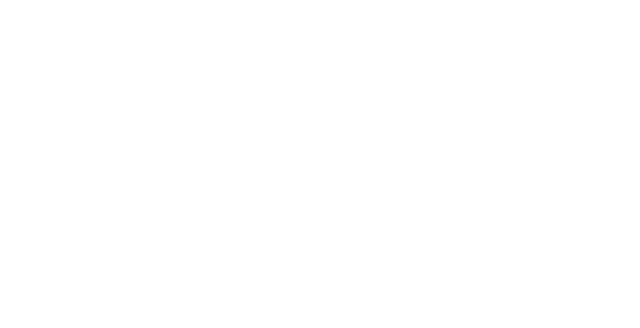
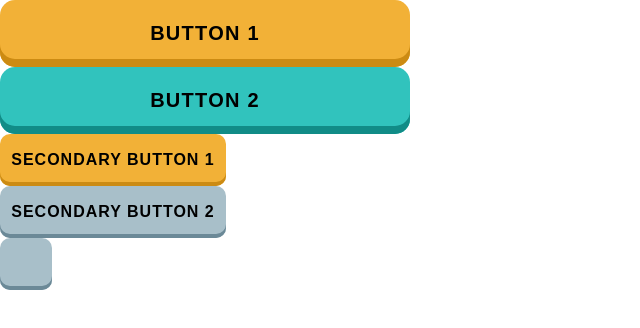
Before and after one commit to daatoo/Tic-Tac-Toe, a website: page src/index.html in a window 1280 px wide. Shown: the whole page, without its empty margins (0-640 px from the left). Drawn offline with Linux system fonts and the light colour scheme.

Commit message:
Add All Buttons

```diff
--- a/src/index.html
+++ b/src/index.html
@@ -8,6 +8,10 @@
     <title>Document</title>
 </head>
 <body>
-
+    <div class="Btn-1"><p>BUTTON 1</p></div>
+    <div class="Btn-2"><p>BUTTON 2</p></div>
+    <div class="SecBtn-1"><p>SECONDARY BUTTON 1</p></div>
+    <div class="SecBtn-2"><p>SECONDARY BUTTON 2</p></div>
+    <div class="RefreshBtn"></div>
 </body>
 </html>
--- a/src/input.css
+++ b/src/input.css
@@ -5,7 +5,7 @@
 
 @layer components {
 
-    .button-1 {
+    .Btn-1 {
         /* Light Yellow */
 
         background: #F2B137;
@@ -18,14 +18,21 @@
         align-items: center;
         border-radius: 15px;
         cursor: pointer;
+        font-family: 'Outfit', sans-serif;
+        font-style: normal;
+        font-weight: 700;
+        font-size: 20px;
+        line-height: 25px;
+        text-align: center;
+        letter-spacing: 1.25px;
     }
 
-    .button-1:hover {
+    .Btn-1:hover {
         background: #FFC860;
 
     }
 
-    .button-2 {
+    .Btn-2 {
         /* Light Blue */
 
         background: #31C3BD;
@@ -38,9 +45,85 @@
         align-items: center;
         border-radius: 15px;
         cursor: pointer;
+        font-family: 'Outfit', sans-serif;
+        font-style: normal;
+        font-weight: 700;
+        font-size: 20px;
+        line-height: 25px;
+        text-align: center;
+        letter-spacing: 1.25px;
     }
 
-    .button-2:hover {
+    .Btn-2:hover {
         background: #65E9E4;
     }
+
+    .SecBtn-1 {
+        /* Light Yellow */
+
+        background: #F2B137;
+        box-shadow: inset 0px -4px 0px #CC8B13;
+        border-radius: 10px;
+        width: 226px;
+        height: 52px;
+        border-radius: 10px;
+        display: flex;
+        justify-content: center;
+        align-items: center;
+        font-family: 'Outfit', sans-serif;
+        font-style: normal;
+        font-weight: 700;
+        font-size: 16px;
+        line-height: 20px;
+        letter-spacing: 1px;
+        cursor: pointer;
+    }
+
+    .SecBtn-1:hover {
+        background: #FFC860;
+    }
+
+    .SecBtn-2 {
+        /* Light Yellow */
+
+        background: #A8BFC9;
+        box-shadow: inset 0px -4px 0px #6B8997;
+        border-radius: 10px;
+        width: 226px;
+        height: 52px;
+        border-radius: 10px;
+        display: flex;
+        justify-content: center;
+        align-items: center;
+        font-family: 'Outfit', sans-serif;
+        font-style: normal;
+        font-weight: 700;
+        font-size: 16px;
+        line-height: 20px;
+        letter-spacing: 1px;
+        cursor: pointer;
+    }
+
+    .SecBtn-2:hover {
+        background: #DBE8ED;
+    }
+
+    .RefreshBtn {
+        /* Silver */
+
+        background: #A8BFC9;
+        box-shadow: inset 0px -4px 0px #6B8997;
+        border-radius: 10px;
+        width: 52px;
+        height: 52px;
+        border-radius: 10px;
+        display: flex;
+        justify-content: center;
+        align-items: center;
+        cursor: pointer;
+    }
+
+    .RefreshBtn:hover{
+        background: #DBE8ED;
+    }
 }
```
Also changed, not shown: dist/output.css.
